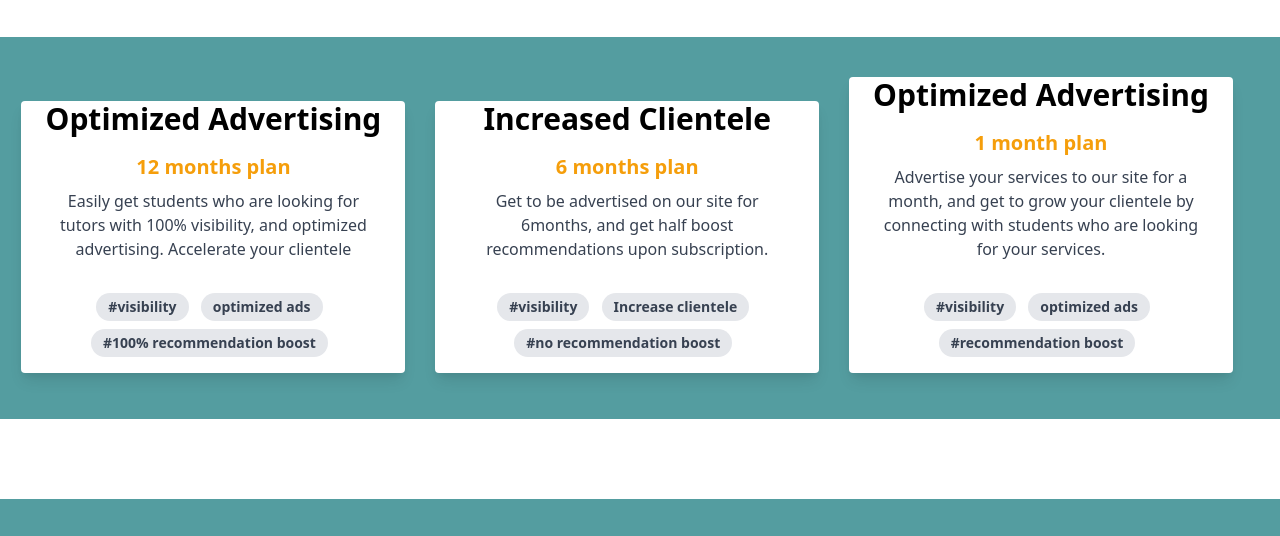
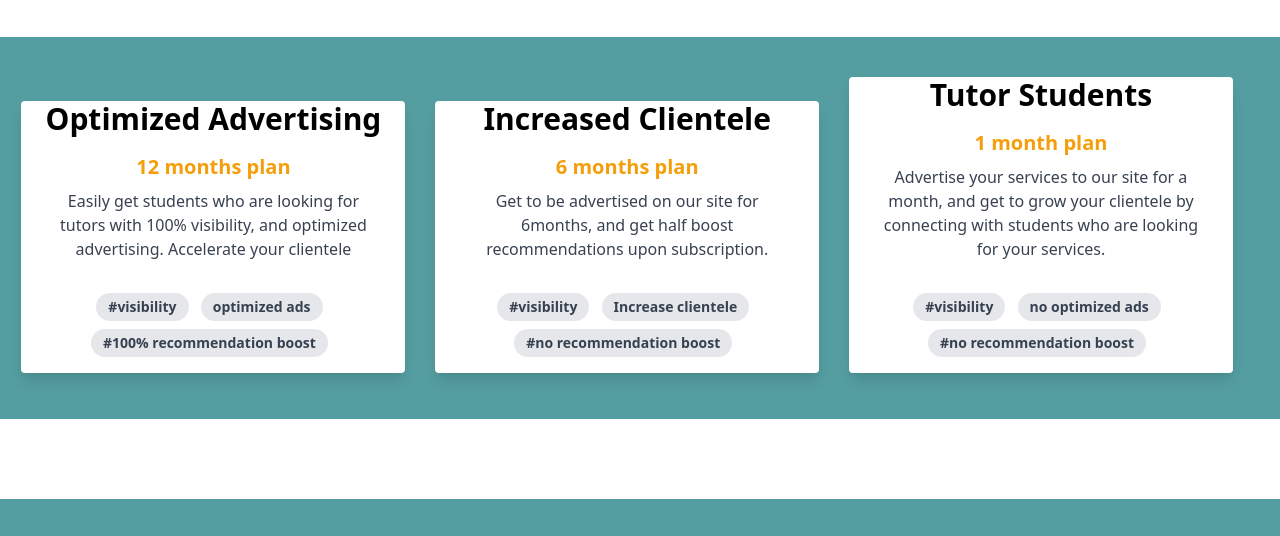
Before and after one commit to IFM2B-E4NNF/IFM2B_PROJECT, a plain HTML site: page index.html in a window 1280 px wide. Shown: the part 664-1200 px from the top of the page. Drawn offline with nearby package versions, Linux system fonts and the light colour scheme.

Commit message:
content fix on price plans

```diff
--- a/index.html
+++ b/index.html
@@ -97,7 +97,7 @@
 
     <div class="feature">
       <div class="max-w-sm rounded overflow-hidden shadow-lg bg-white">
-        <h3 class="font-bold text-3xl">Optimized Advertising</h3>
+        <h3 class="font-bold text-3xl">Tutor Students</h3>
         <div class="px-6 py-4">
           <div class="font-bold text-xl mb-2 text-yellow-500">1 month plan</div>
           <p class="text-gray-700 text-base">
@@ -109,9 +109,9 @@
           <span
             class="inline-block bg-gray-200 rounded-full px-3 py-1 text-sm font-semibold text-gray-700 mr-2 mb-2">#visibility</span>
           <span
-            class="inline-block bg-gray-200 rounded-full px-3 py-1 text-sm font-semibold text-gray-700 mr-2 mb-2">optimized ads</span>
+            class="inline-block bg-gray-200 rounded-full px-3 py-1 text-sm font-semibold text-gray-700 mr-2 mb-2">no optimized ads</span>
           <span
-            class="inline-block bg-gray-200 rounded-full px-3 py-1 text-sm font-semibold text-gray-700 mr-2 mb-2">#recommendation boost</span>
+            class="inline-block bg-gray-200 rounded-full px-3 py-1 text-sm font-semibold text-gray-700 mr-2 mb-2">#no recommendation boost</span>
         </div>
       </div>
     </div>
```
